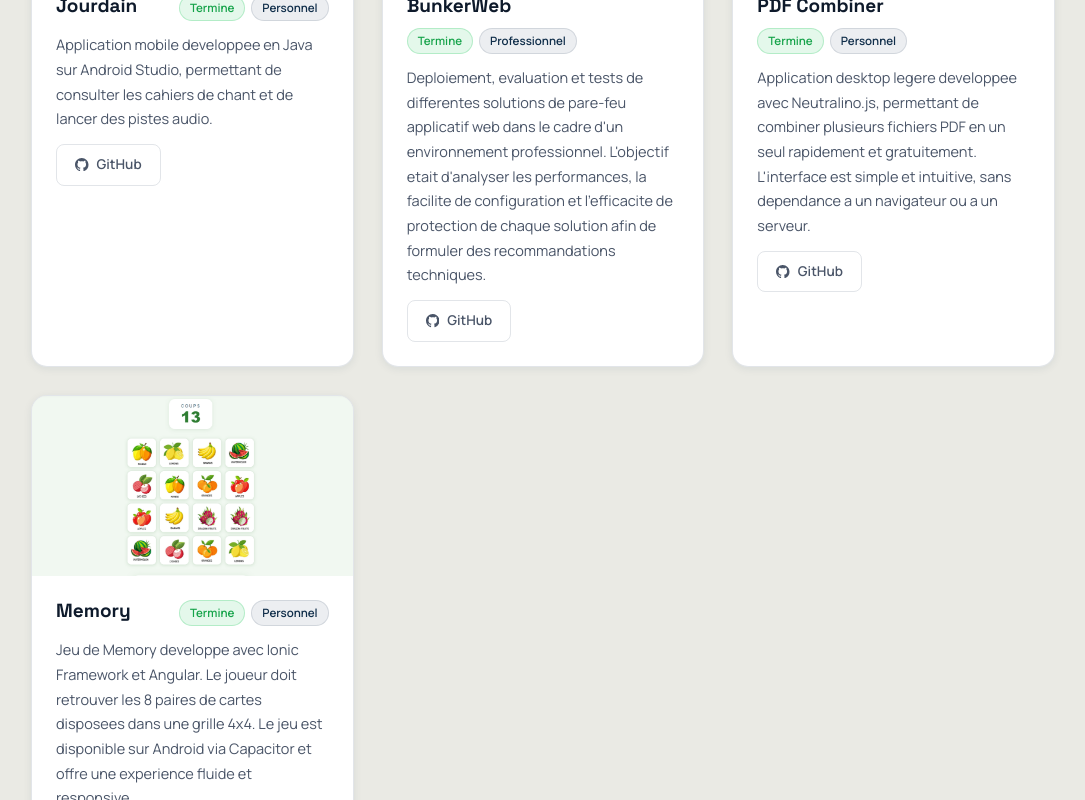
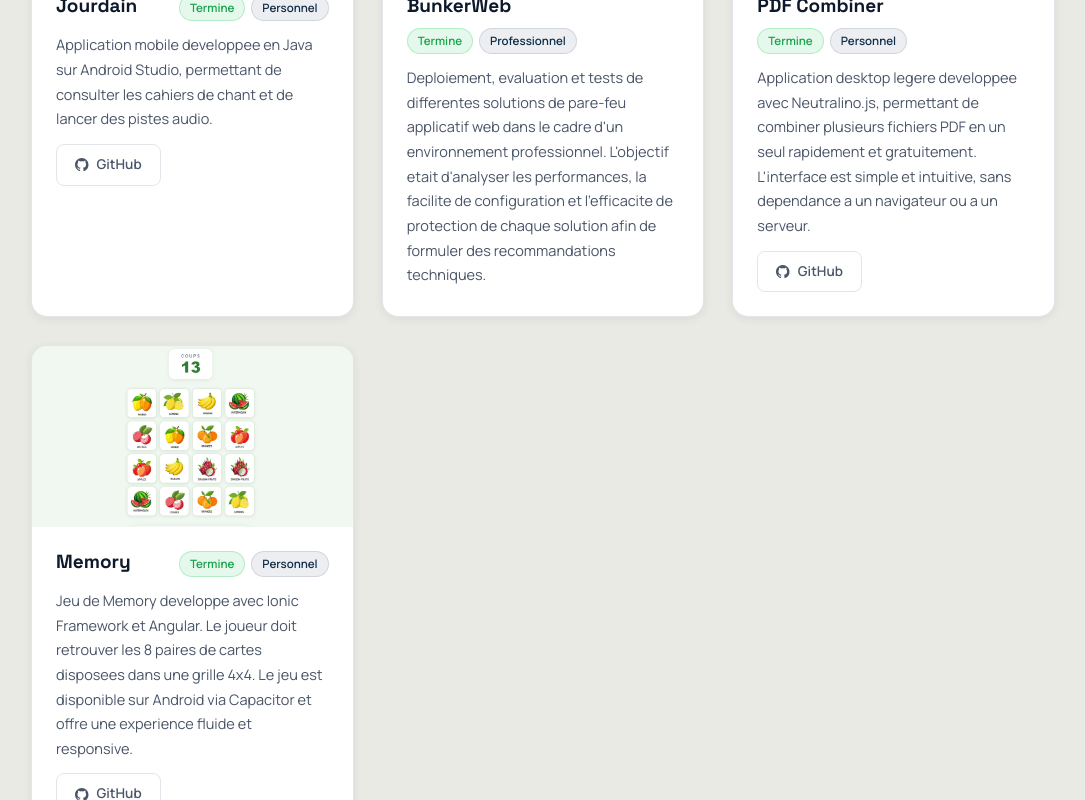
Before and after one commit to lennon-tp/portfolio-react, a React (Vite) app: page / in a window 1280 px wide. Shown: the part 4630-5430 px from the top of the page, without its empty margins (97-1182 px from the left). Built offline with nearby package versions, Linux system fonts and the light colour scheme.

Commit message:
masquage bouton github si lien absent

```diff
--- a/src/components/Projects/Projects.jsx
+++ b/src/components/Projects/Projects.jsx
@@ -16,12 +16,15 @@ function Projects() {
     { key: "professionnel", label: t.projects.filterPro },
   ];
 
-  const filtered = activeFilter === "all"
+  const filtered =
+    activeFilter === "all"
       ? projects
       : projects.filter((p) => p.category === activeFilter);
 
   const totalProjects = projects.length;
-  const completedProjects = projects.filter((p) => p.status === "completed").length;
+  const completedProjects = projects.filter(
+    (p) => p.status === "completed"
+  ).length;
 
   // Reset animation refs quand le filtre change
   useEffect(() => {
@@ -41,7 +44,7 @@ function Projects() {
     return () => clearTimeout(timeout);
   }, [activeFilter]);
 
-  // Intersection Observer pour l'entrée initiale
+  // Intersection Observer pour l'entree initiale
   useEffect(() => {
     const observers = [];
 
@@ -100,7 +103,9 @@ function Projects() {
         {FILTERS.map((f) => (
           <button
             key={f.key}
-            className={`${styles.filterBtn} ${activeFilter === f.key ? styles.active : ""}`}
+            className={`${styles.filterBtn} ${
+              activeFilter === f.key ? styles.active : ""
+            }`}
             onClick={() => setActiveFilter(f.key)}
           >
             {f.label}
@@ -162,6 +167,7 @@ function Projects() {
                 {lang === "fr" ? project.descFr : project.descEn}
               </p>
 
+              {project.github && (
                 <a
                   href={project.github}
                   target="_blank"
@@ -171,6 +177,7 @@ function Projects() {
                   <BsGithub />
                   GitHub
                 </a>
+              )}
             </div>
           </div>
         ))}
```
Lines whose indentation alone changed are shown as unchanged.
